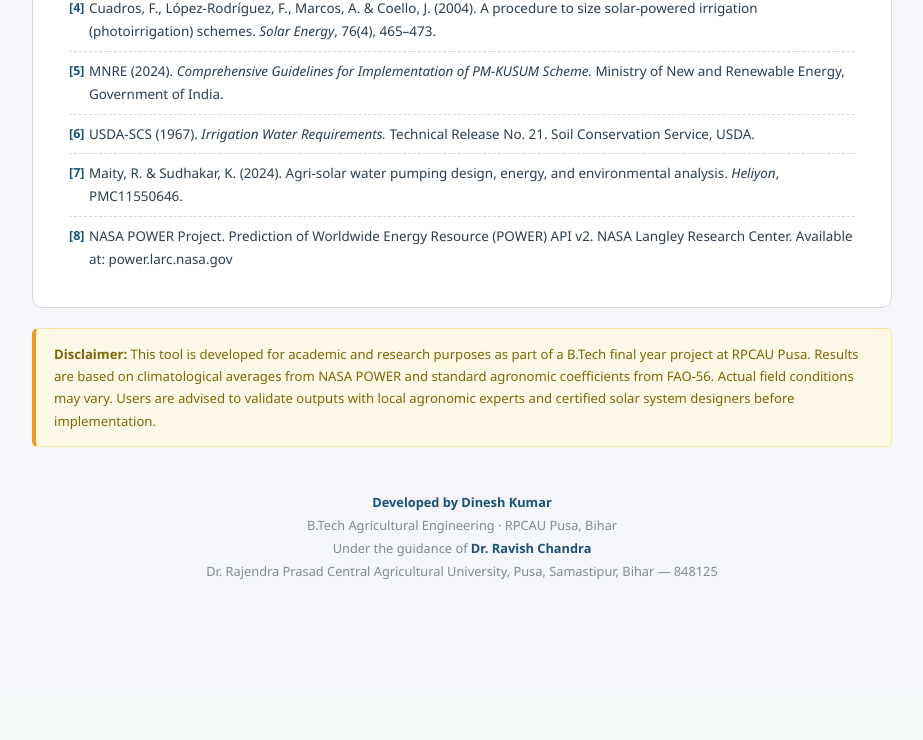
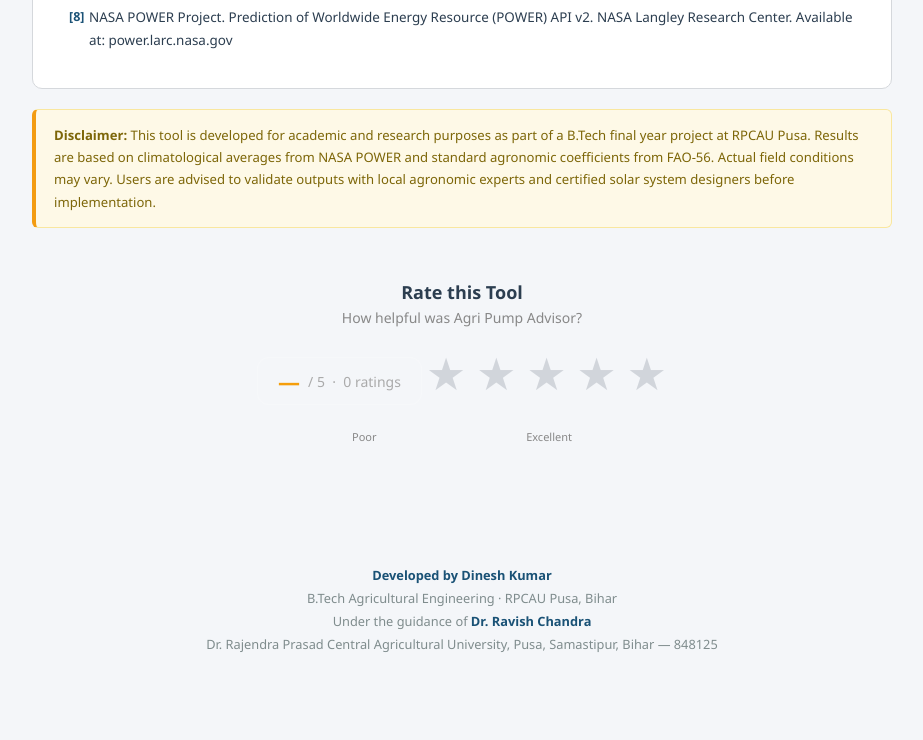
Before and after one commit to Dineshkumar085/spvwps-tool, a Flask app: page /about in a window 1280 px wide. Shown: the part 2109-2849 px from the top of the page, without its empty margins (178-1101 px from the left). Before the commit the page ends 2688 px from the top, so only its background shows below. Run offline with Flask 3, Linux system fonts and the light colour scheme.

Commit message:
Add animated rating widget to about page

```diff
--- a/templates/about.html
+++ b/templates/about.html
@@ -262,48 +262,6 @@
   <h1>☀️ SPVWPS Design Tool — About</h1>
   <p>Solar Photovoltaic Water Pumping System · FAO-56 Penman-Monteith · PM-KUSUM</p>
 </header>
-<!-- RATING SECTION -->
-<div class="rating-section" style="text-align:center; margin:2rem 0; padding:2rem; background:rgba(255,255,255,0.05); border-radius:16px;">
-  <h3 style="margin-bottom:0.5rem;">Rate this Tool</h3>
-  <p style="color:#aaa; font-size:0.9rem; margin-bottom:1rem;">Your feedback helps us improve!</p>
-
-  <div class="stars" id="starRating" style="font-size:2.5rem; cursor:pointer; letter-spacing:8px;">
-    <span data-val="1">☆</span>
-    <span data-val="2">☆</span>
-    <span data-val="3">☆</span>
-    <span data-val="4">☆</span>
-    <span data-val="5">☆</span>
-  </div>
-
-  <p id="ratingMsg" style="margin-top:1rem; color:#2ecc71; font-weight:600; display:none;">
-    Thanks for your feedback! 🎉
-  </p>
-</div>
-
-<script>
-  const stars = document.querySelectorAll('#starRating span');
-  stars.forEach(star => {
-    star.addEventListener('mouseover', () => {
-      const val = +star.dataset.val;
-      stars.forEach(s => s.textContent = +s.dataset.val <= val ? '★' : '☆');
-    });
-    star.addEventListener('mouseout', () => {
-      stars.forEach(s => s.textContent = '☆');
-    });
-    star.addEventListener('click', () => {
-      const val = +star.dataset.val;
-      stars.forEach(s => {
-        s.textContent = +s.dataset.val <= val ? '★' : '☆';
-        s.style.color = +s.dataset.val <= val ? '#f59e0b' : '#aaa';
-      });
-      document.getElementById('ratingMsg').style.display = 'block';
-      document.getElementById('ratingMsg').textContent =
-        val === 5 ? '★ Excellent! Thank you! 🎉' :
-        val >= 3 ? '👍 Thanks for your feedback!' :
-        '🙏 We will improve, thanks!';
-    });
-  });
-</script>
 <div class="container">
 
   <a href="/" class="back-btn">← Back to Tool</a>
@@ -467,7 +425,122 @@
     to validate outputs with local agronomic experts and certified solar system
     designers before implementation.
   </div>
+<!-- RATING SECTION -->
+<div style="text-align:center;padding:2rem 1rem;">
+  <h3 style="font-size:18px;font-weight:600;margin-bottom:4px;">Rate this Tool</h3>
+  <p style="font-size:14px;color:#888;margin-bottom:1.5rem;">How helpful was Agri Pump Advisor?</p>
 
+  <div style="display:inline-flex;align-items:center;gap:8px;background:rgba(255,255,255,0.08);border:1px solid rgba(255,255,255,0.15);border-radius:12px;padding:8px 20px;margin-bottom:1.5rem;font-size:14px;color:#aaa;">
+    <span style="font-size:22px;font-weight:600;color:#f59e0b;" id="avgNum">—</span>
+    <span>/ 5 &nbsp;·&nbsp; <span id="totalCount">0</span> ratings</span>
+  </div>
+
+  <div style="position:relative;display:inline-block;" id="ratingInner">
+    <div style="display:flex;justify-content:center;gap:10px;margin-bottom:1rem;" id="starsRow">
+      <span class="rstar" data-v="1">&#9733;</span>
+      <span class="rstar" data-v="2">&#9733;</span>
+      <span class="rstar" data-v="3">&#9733;</span>
+      <span class="rstar" data-v="4">&#9733;</span>
+      <span class="rstar" data-v="5">&#9733;</span>
+    </div>
+  </div>
+
+  <div style="display:flex;justify-content:space-between;width:220px;margin:0 auto 1.5rem;">
+    <span style="font-size:11px;color:#888;">Poor</span>
+    <span style="font-size:11px;color:#888;">Excellent</span>
+  </div>
+
+  <div style="min-height:40px;display:flex;align-items:center;justify-content:center;">
+    <span id="ratingMsg" style="font-size:15px;font-weight:600;padding:8px 20px;border-radius:12px;display:none;"></span>
+  </div>
+</div>
+
+<style>
+.rstar{font-size:2.8rem;cursor:pointer;transition:transform 0.15s;color:#d1d5db;line-height:1;user-select:none;}
+.rstar.hovered{transform:scale(1.25);color:#fbbf24;filter:drop-shadow(0 0 6px #f59e0b88);}
+.rstar.selected{color:#f59e0b;animation:rpop 0.3s ease;}
+@keyframes rpop{0%{transform:scale(1)}50%{transform:scale(1.4)}100%{transform:scale(1.2)}}
+@keyframes rfadeUp{from{opacity:0;transform:translateY(8px)}to{opacity:1;transform:translateY(0)}}
+.rstar.confetti-anim{position:absolute;pointer-events:none;}
+</style>
+
+<script>
+(function(){
+  const stars = document.querySelectorAll('.rstar');
+  const avgNum = document.getElementById('avgNum');
+  const totalCount = document.getElementById('totalCount');
+  const msgBox = document.getElementById('ratingMsg');
+  let selected = 0;
+
+  const labels = ['','Needs work','Could be better','Pretty good!','Really helpful!','Excellent!'];
+  const emojis = ['','😕','😐','🙂','😊','🌟'];
+  const msgColors = ['','#fee2e2','#fef9c3','#fef9c3','#dcfce7','#dcfce7'];
+  const msgText = ['','#991b1b','#854d0e','#854d0e','#166534','#166534'];
+
+  function updateStars(val, cls){
+    stars.forEach(s=>{
+      s.classList.remove('selected','hovered');
+      s.style.color = +s.dataset.v <= val ? '#f59e0b' : '';
+      if(+s.dataset.v <= val) s.classList.add(cls);
+    });
+  }
+
+  function spawnConfetti(val){
+    if(val < 4) return;
+    const wrap = document.getElementById('ratingInner');
+    ['★','✦','•','◆','★','✦','•','◆'].forEach((p,i)=>{
+      const el = document.createElement('span');
+      el.textContent = p;
+      el.style.cssText = `position:absolute;left:${30+Math.random()*40}%;top:20%;color:#f59e0b;font-size:16px;opacity:1;transition:all 0.8s ease;pointer-events:none;`;
+      wrap.appendChild(el);
+      setTimeout(()=>{el.style.transform=`translate(${(Math.random()-0.5)*80}px,${-50-Math.random()*40}px)`;el.style.opacity='0';},50);
+      setTimeout(()=>el.remove(),900);
+    });
+  }
+
+  // Load existing rating from server
+  fetch('/get-rating').then(r=>r.json()).then(data=>{
+    if(data.total > 0){
+      avgNum.textContent = data.avg;
+      totalCount.textContent = data.total;
+    }
+  }).catch(()=>{});
+
+  stars.forEach(star=>{
+    star.addEventListener('mouseenter',()=>{
+      if(selected) return;
+      updateStars(+star.dataset.v,'hovered');
+    });
+    star.addEventListener('mouseleave',()=>{
+      if(selected) return;
+      stars.forEach(s=>{s.classList.remove('hovered');s.style.color='';});
+    });
+    star.addEventListener('click',()=>{
+      if(selected) return;
+      selected = +star.dataset.v;
+      updateStars(selected,'selected');
+      spawnConfetti(selected);
+
+      // Server pe save karo
+      fetch('/submit-rating',{
+        method:'POST',
+        headers:{'Content-Type':'application/json'},
+        body:JSON.stringify({rating:selected})
+      }).then(r=>r.json()).then(data=>{
+        avgNum.textContent = data.avg;
+        totalCount.textContent = data.total;
+      }).catch(()=>{});
+
+      msgBox.style.display = 'inline-block';
+      msgBox.style.background = msgColors[selected];
+      msgBox.style.color = msgText[selected];
+      msgBox.style.animation = 'rfadeUp 0.3s ease';
+      msgBox.textContent = emojis[selected]+' '+labels[selected];
+      stars.forEach(s=>s.style.cursor='default');
+    });
+  });
+})();
+</script>
   <!-- ── FOOTER ── -->
   <div class="about-footer">
     <strong>Developed by Dinesh Kumar</strong><br/>
```
